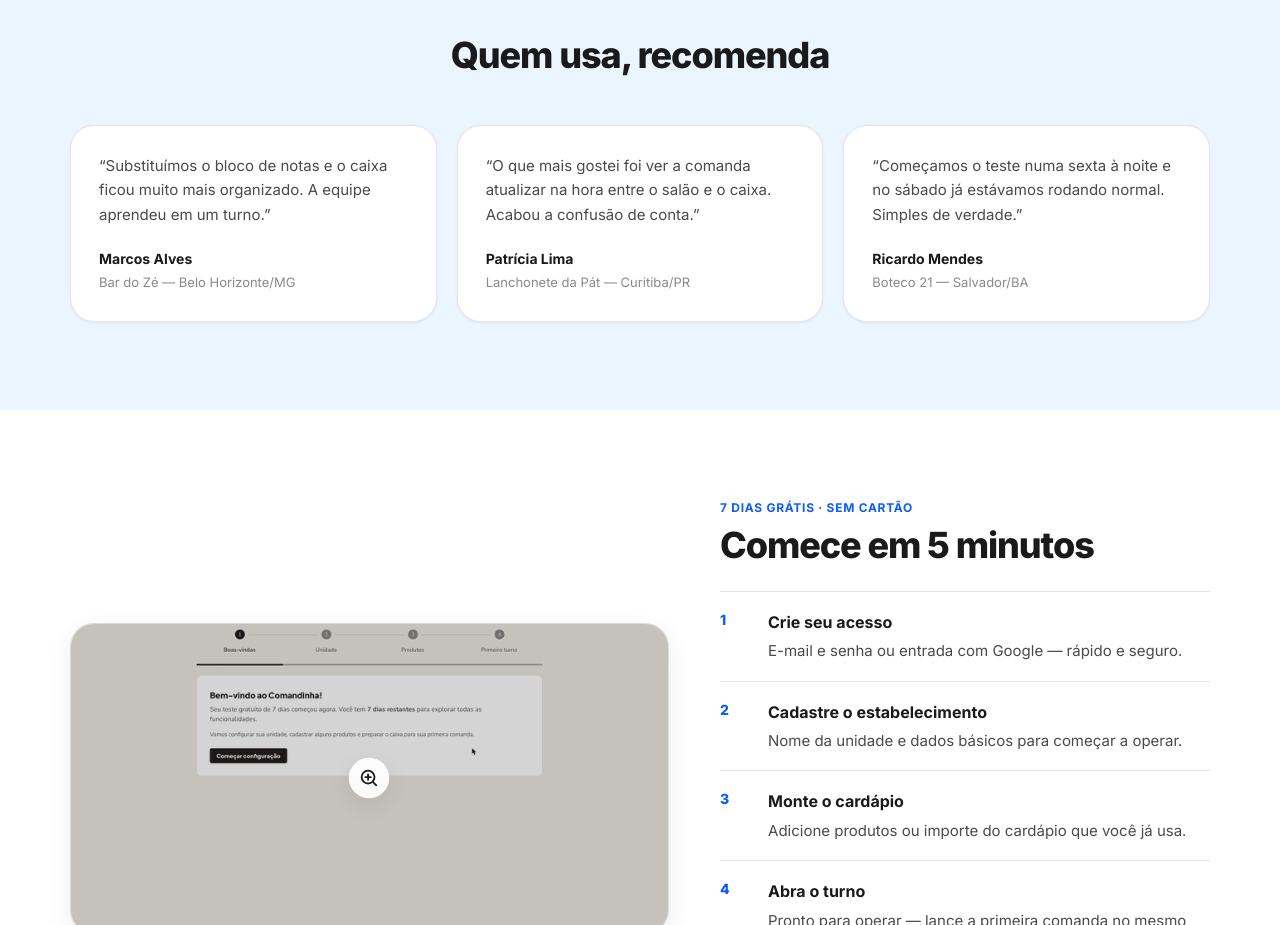
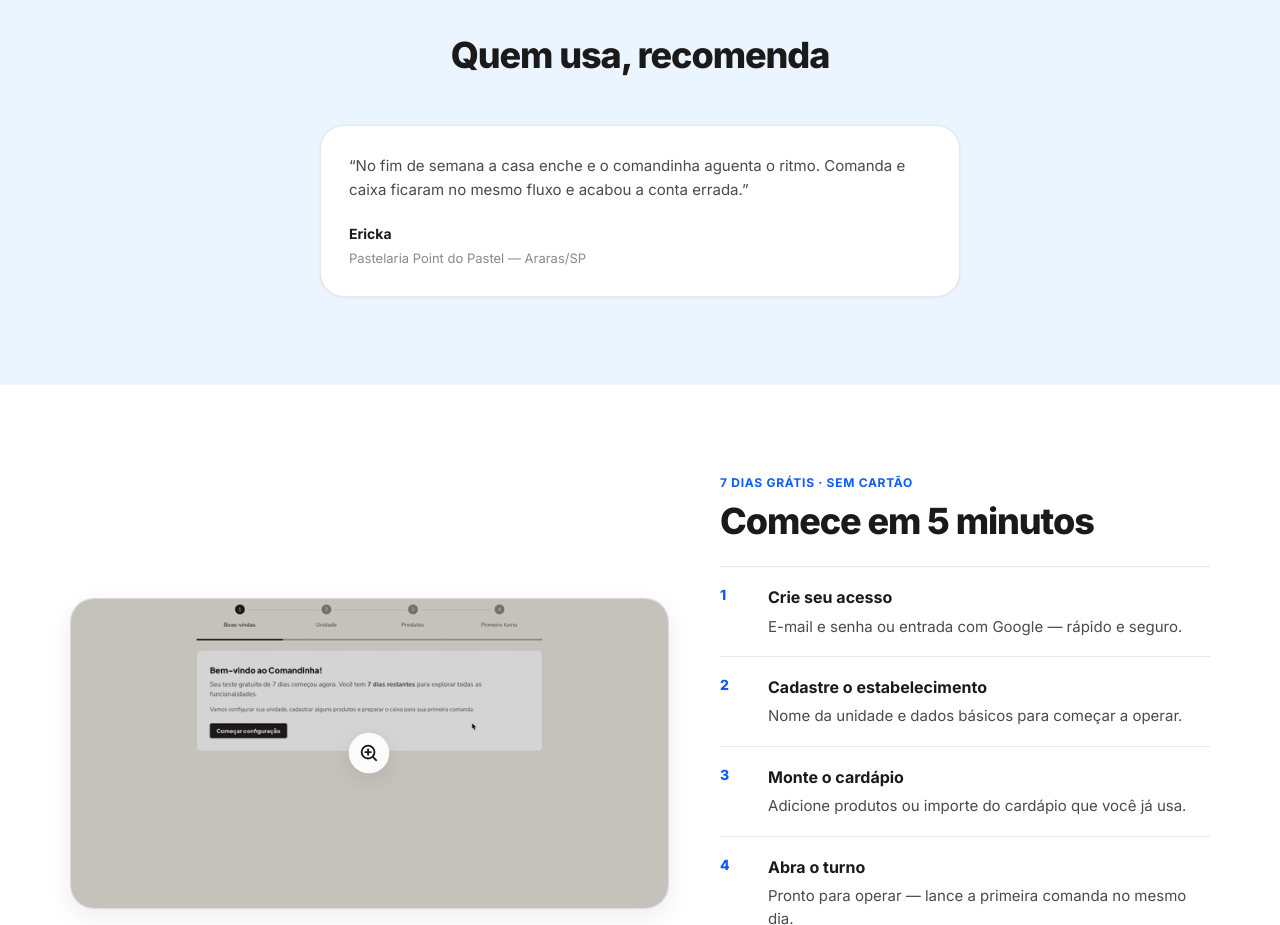
Before and after one commit to josegabrielsilva/comandinha-site, a website: page index.html in a window 1280 px wide. Shown: the part 4620-5545 px from the top of the page. Drawn offline with Linux system fonts and the light colour scheme; no server answers.

Commit message:
Show only Point do Pastel testimonial on the landing page.
Replace placeholder quotes with Ericka's feedback and center the single testimonial card.

Co-authored-by: Cursor <cursoragent@cursor.com>

```diff
--- a/css/site.css
+++ b/css/site.css
@@ -692,6 +692,15 @@ body.is-lightbox-open { overflow: hidden; }
   .testimonials__grid { grid-template-columns: repeat(3, 1fr); }
 }
 
+.testimonials__grid--single {
+  max-width: 40rem;
+  margin-inline: auto;
+}
+
+@media (min-width: 768px) {
+  .testimonials__grid--single { grid-template-columns: 1fr; }
+}
+
 .testimonial-card {
   display: flex;
   flex-direction: column;
--- a/index.html
+++ b/index.html
@@ -325,32 +325,14 @@
     <section class="testimonials">
       <div class="container">
         <h2 class="heading-lg testimonials__title">Quem usa, recomenda</h2>
-        <ul class="testimonials__grid">
+        <ul class="testimonials__grid testimonials__grid--single">
           <li class="testimonial-card">
             <blockquote class="testimonial-card__quote">
-              “Substituímos o bloco de notas e o caixa ficou muito mais organizado. A equipe aprendeu em um turno.”
+              “No fim de semana a casa enche e o comandinha aguenta o ritmo. Comanda e caixa ficaram no mesmo fluxo e acabou a conta errada.”
             </blockquote>
             <footer class="testimonial-card__author">
-              <strong>Marcos Alves</strong>
-              <span>Bar do Zé — Belo Horizonte/MG</span>
-            </footer>
-          </li>
-          <li class="testimonial-card">
-            <blockquote class="testimonial-card__quote">
-              “O que mais gostei foi ver a comanda atualizar na hora entre o salão e o caixa. Acabou a confusão de conta.”
-            </blockquote>
-            <footer class="testimonial-card__author">
-              <strong>Patrícia Lima</strong>
-              <span>Lanchonete da Pát — Curitiba/PR</span>
-            </footer>
-          </li>
-          <li class="testimonial-card">
-            <blockquote class="testimonial-card__quote">
-              “Começamos o teste numa sexta à noite e no sábado já estávamos rodando normal. Simples de verdade.”
-            </blockquote>
-            <footer class="testimonial-card__author">
-              <strong>Ricardo Mendes</strong>
-              <span>Boteco 21 — Salvador/BA</span>
+              <strong>Ericka</strong>
+              <span>Pastelaria Point do Pastel — Araras/SP</span>
             </footer>
           </li>
         </ul>
```
